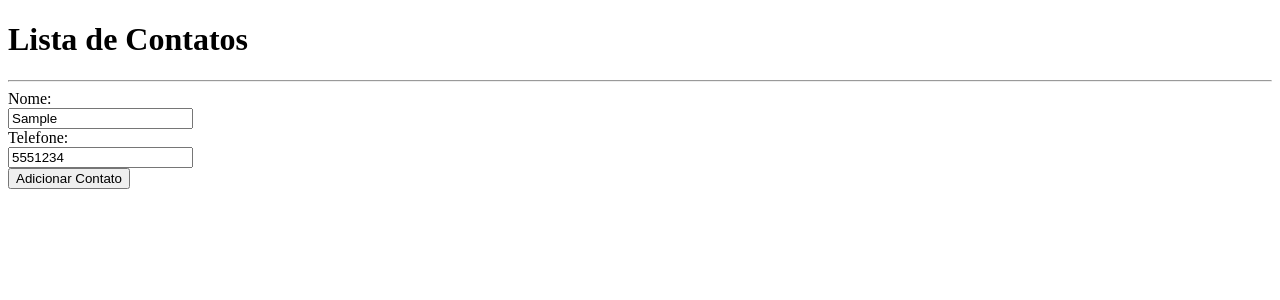
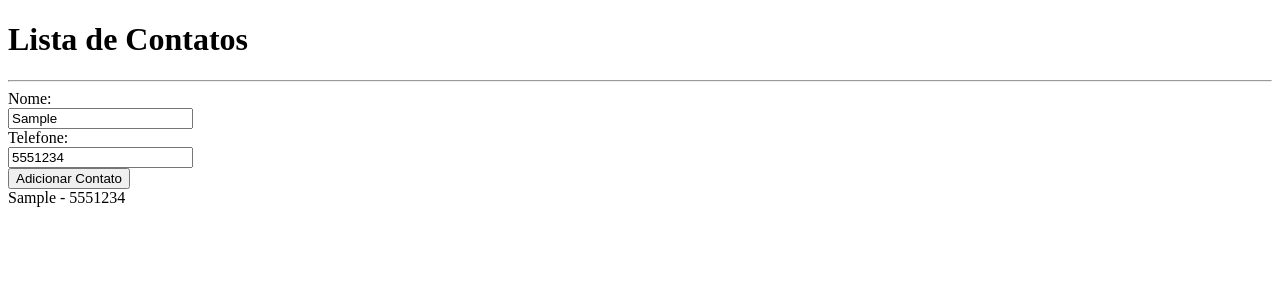
Before and after one commit to VictorParizio/lista-de-contatos, a React (Vite) app: page / in a window 1280 px wide. Both pictures are taken after typing "Sample", "5551234" into the empty fields and a click on the button "Adicionar Contato". Shown: the top 300 px of the page. Built offline with nearby package versions, Linux system fonts and the light colour scheme; the HTML template or start-up script is replaced by a standard one.

Commit message:
feat (App, Contato) Renderização da Lista de Contao Foi adicionado um componente Contato para renderizar os contatos que serão adicionado na lista. Também foi adicionado o package uuid para controle de id dos elementos da lista.

```diff
--- a/package.json
+++ b/package.json
@@ -10,7 +10,8 @@
   },
   "dependencies": {
     "react": "^18.2.0",
-    "react-dom": "^18.2.0"
+    "react-dom": "^18.2.0",
+    "uuid": "^9.0.0"
   },
   "devDependencies": {
     "@types/react": "^18.0.28",
--- a/src/App.jsx
+++ b/src/App.jsx
@@ -1,19 +1,21 @@
 import React, { useState } from 'react'
+import Contato from './componentes/Contato'
+import {v4 as uuid} from 'uuid'
 
 export default function App() {
 
-  const [contato, setContato] = useState({nome: '', telefone:''})
+  const [contato, setContato] = useState({ nome: '', telefone: '' })
   const [listaContato, setListaContato] = useState([])
 
-  function novoNome(event){
-    setContato({...contato, nome: event.target.value})
+  function novoNome(event) {
+    setContato({ ...contato, nome: event.target.value })
   }
 
-  function novoTelefone(event){
-    setContato({...contato, telefone: event.target.value})
+  function novoTelefone(event) {
+    setContato({ ...contato, telefone: event.target.value })
   }
 
-  function addContato(){
+  function addContato() {
     setListaContato([...listaContato, contato])
   }
 
@@ -23,13 +25,19 @@ export default function App() {
       <hr />
       <div>
         <label>Nome:</label><br />
-        <input type="text" onChange={novoNome} value = {contato.nome} />
+        <input type="text" onChange={novoNome} value={contato.nome} />
       </div>
+
       <div>
         <label>Telefone:</label><br />
-        <input type="tel" onChange={novoTelefone} value = {contato.telefone} />
+        <input type="tel" onChange={novoTelefone} value={contato.telefone} />
       </div>
+
       <button onClick={addContato}>Adicionar Contato</button>
+
+      {listaContato.map(contato => {
+        return <Contato key={uuid()} nome={contato.nome} telefone={contato.telefone} />
+      })}
     </>
   )
 }
--- a/src/componentes/Contato.jsx
+++ b/src/componentes/Contato.jsx
@@ -0,0 +1,9 @@
+import React from "react";
+
+export default function Contato(props){
+    return(
+        <div>
+            {props.nome} - {props.telefone}
+        </div>
+    )
+}
```
Also changed, not shown: 1 other file (tests, documents, lock files or other folders).
